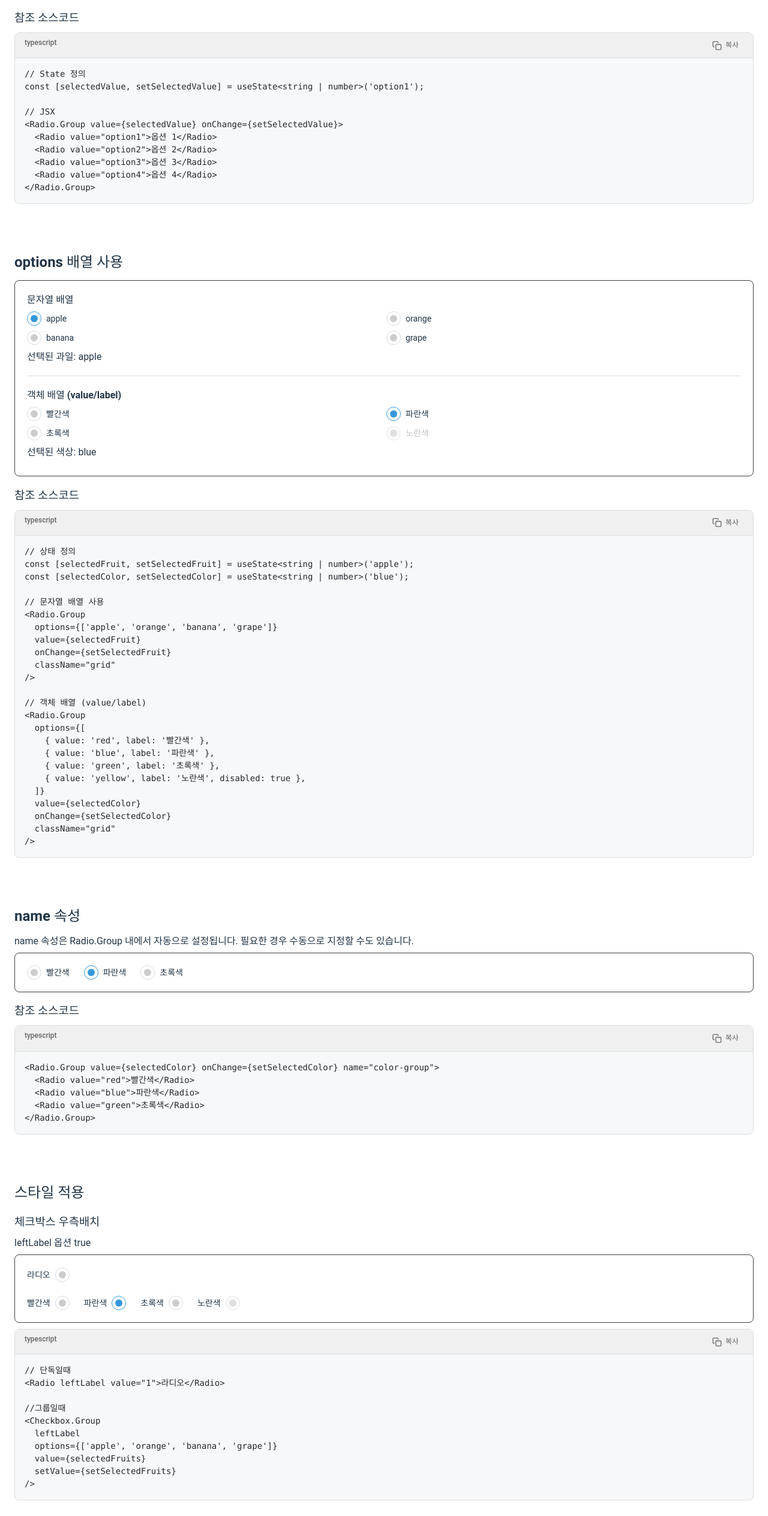
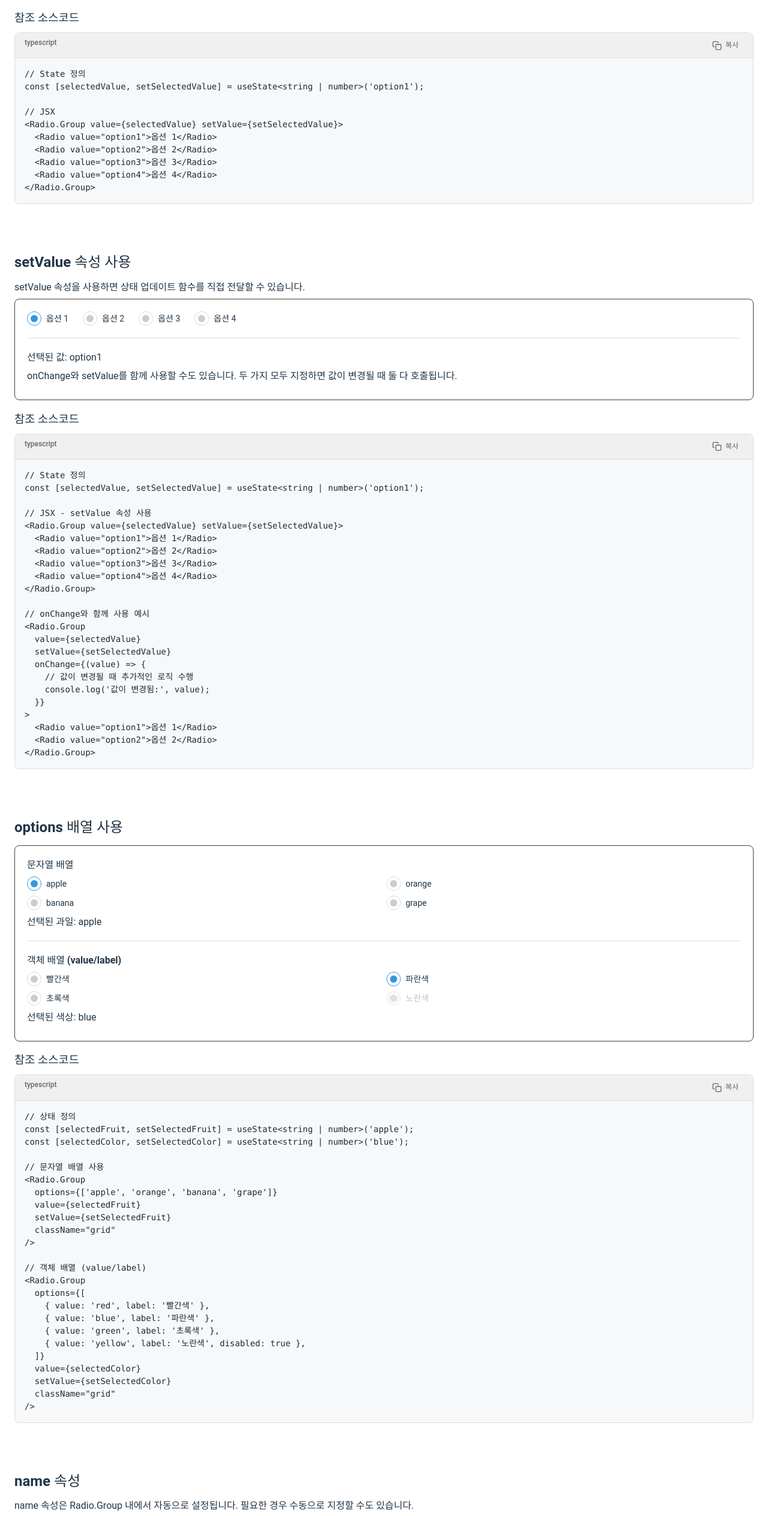
Before and after one commit to anoju/anoju-react, a React (Vite) app: page /guide/radio in a window 1280 px wide. Shown: the part 1919-4446 px from the top of the page at 60% size. Built offline with nearby package versions, Linux system fonts and the light colour scheme.

Commit message:
라디오 업데이트(5)

```diff
--- a/src/components/common/Radio.tsx
+++ b/src/components/common/Radio.tsx
@@ -211,10 +211,7 @@ export const Radio = forwardRef<RadioHandle, RadioProps>(
     return (
       <div ref={rootRef} className={radioClasses}>
         {children && mergedLeftLabel && (
-          <label
-            className={cx(styles.lbl, labelClassName)}
-            htmlFor={radioId}
-          >
+          <label className={cx(styles.lbl, labelClassName)} htmlFor={radioId}>
             {children}
           </label>
         )}
@@ -232,10 +229,7 @@ export const Radio = forwardRef<RadioHandle, RadioProps>(
         />
         <i className={cx(styles.ico, iconClassName)} aria-hidden="true" />
         {children && !mergedLeftLabel && (
-          <label
-            className={cx(styles.lbl, labelClassName)}
-            htmlFor={radioId}
-          >
+          <label className={cx(styles.lbl, labelClassName)} htmlFor={radioId}>
             {children}
           </label>
         )}
@@ -279,6 +273,7 @@ interface RadioGroupProps<T extends string | number = string | number> {
   children?: ReactNode;
   options?: (T | RadioOption<T>)[];
   value?: T;
+  setValue?: ((value: T) => void) | React.Dispatch<React.SetStateAction<T>>;
   onChange?: (value: T) => void;
   className?: string;
   inputClassName?: string;
@@ -299,6 +294,7 @@ const RadioGroupComponent = forwardRef(
       children,
       options,
       value,
+      setValue,
       onChange,
       className = '',
       inputClassName = '',
@@ -320,10 +316,20 @@ const RadioGroupComponent = forwardRef(
     // 라디오 변경 핸들러
     const handleRadioChange = useCallback(
       (radioValue: RadioValue) => {
-        if (!onChange) return;
-        onChange(radioValue as T);
+        // setValue가 있으면 호출
+        if (setValue) {
+          // setValue가 React.Dispatch<React.SetStateAction<T>> 타입인지 확인
+          if (typeof setValue === 'function') {
+            setValue(radioValue as T);
+          }
+        }
+
+        // onChange도 있으면 호출
+        if (onChange) {
+          onChange(radioValue as T);
+        }
       },
-      [onChange]
+      [onChange, setValue]
     );
 
     // Radio 컴포넌트 등록 함수
@@ -346,7 +352,16 @@ const RadioGroupComponent = forwardRef(
         isSwitch,
         leftLabel,
       }),
-      [value, handleRadioChange, name, disabled, registerRadio, isBtn, isSwitch, leftLabel]
+      [
+        value,
+        handleRadioChange,
+        name,
+        disabled,
+        registerRadio,
+        isBtn,
+        isSwitch,
+        leftLabel,
+      ]
     );
 
     // useImperativeHandle을 사용하여 외부에서 호출 가능한 메서드 정의
@@ -375,12 +390,21 @@ const RadioGroupComponent = forwardRef(
         },
         // 새 값 설정
         setValue: (newValue: string | number) => {
+          // setValue가 있으면 호출
+          if (setValue) {
+            // setState 형식이나 일반 함수 형식 모두 지원
+            if (typeof setValue === 'function') {
+              setValue(newValue as T);
+            }
+          }
+
+          // onChange도 있으면 호출
           if (onChange) {
             onChange(newValue as T);
           }
         },
       }),
-      [value, onChange]
+      [value, onChange, setValue]
     );
 
     // 옵션에서 Radio 컴포넌트 생성
--- a/src/pages/guide/radio.tsx
+++ b/src/pages/guide/radio.tsx
@@ -173,7 +173,7 @@ const [selected, setSelected] = useState('option1');
       <section className={styles.section}>
         <h2 className={styles['section-title']}>Radio.Group 사용법</h2>
         <div className={styles.showcase}>
-          <Radio.Group value={selectedValue} onChange={setSelectedValue}>
+          <Radio.Group value={selectedValue} setValue={setSelectedValue}>
             <Radio value="option1">옵션 1</Radio>
             <Radio value="option2">옵션 2</Radio>
             <Radio value="option3">옵션 3</Radio>
@@ -189,11 +189,60 @@ const [selected, setSelected] = useState('option1');
 const [selectedValue, setSelectedValue] = useState<string | number>('option1');
 
 // JSX
-<Radio.Group value={selectedValue} onChange={setSelectedValue}>
+<Radio.Group value={selectedValue} setValue={setSelectedValue}>
   <Radio value="option1">옵션 1</Radio>
   <Radio value="option2">옵션 2</Radio>
   <Radio value="option3">옵션 3</Radio>
   <Radio value="option4">옵션 4</Radio>
+</Radio.Group>`}
+          language="typescript"
+        />
+      </section>
+
+      <section className={styles.section}>
+        <h2 className={styles['section-title']}>setValue 속성 사용</h2>
+        <p className={styles.txt}>
+          setValue 속성을 사용하면 상태 업데이트 함수를 직접 전달할 수 있습니다.
+        </p>
+        <div className={styles.showcase}>
+          <Radio.Group value={selectedValue} setValue={setSelectedValue}>
+            <Radio value="option1">옵션 1</Radio>
+            <Radio value="option2">옵션 2</Radio>
+            <Radio value="option3">옵션 3</Radio>
+            <Radio value="option4">옵션 4</Radio>
+          </Radio.Group>
+          <hr />
+          <p className={styles.txt}>선택된 값: {selectedValue}</p>
+          <p className={styles.txt}>
+            onChange와 setValue를 함께 사용할 수도 있습니다. 두 가지 모두
+            지정하면 값이 변경될 때 둘 다 호출됩니다.
+          </p>
+        </div>
+
+        <h3 className={styles['sub-title']}>참조 소스코드</h3>
+        <CodeHighlight
+          code={`// State 정의
+const [selectedValue, setSelectedValue] = useState<string | number>('option1');
+
+// JSX - setValue 속성 사용
+<Radio.Group value={selectedValue} setValue={setSelectedValue}>
+  <Radio value="option1">옵션 1</Radio>
+  <Radio value="option2">옵션 2</Radio>
+  <Radio value="option3">옵션 3</Radio>
+  <Radio value="option4">옵션 4</Radio>
+</Radio.Group>
+
+// onChange와 함께 사용 예시
+<Radio.Group
+  value={selectedValue}
+  setValue={setSelectedValue}
+  onChange={(value) => {
+    // 값이 변경될 때 추가적인 로직 수행
+    console.log('값이 변경됨:', value);
+  }}
+>
+  <Radio value="option1">옵션 1</Radio>
+  <Radio value="option2">옵션 2</Radio>
 </Radio.Group>`}
           language="typescript"
         />
@@ -206,7 +255,7 @@ const [selectedValue, setSelectedValue] = useState<string | number>('option1');
           <Radio.Group
             options={['apple', 'orange', 'banana', 'grape']}
             value={selectedFruit}
-            onChange={setSelectedFruit}
+            setValue={setSelectedFruit}
             className="grid"
           />
           <p className={styles.txt}>선택된 과일: {selectedFruit}</p>
@@ -220,7 +269,7 @@ const [selectedValue, setSelectedValue] = useState<string | number>('option1');
               { value: 'yellow', label: '노란색', disabled: true },
             ]}
             value={selectedColor}
-            onChange={setSelectedColor}
+            setValue={setSelectedColor}
             className="grid"
           />
           <p className={styles.txt}>선택된 색상: {selectedColor}</p>
@@ -236,7 +285,7 @@ const [selectedColor, setSelectedColor] = useState<string | number>('blue');
 <Radio.Group
   options={['apple', 'orange', 'banana', 'grape']}
   value={selectedFruit}
-  onChange={setSelectedFruit}
+  setValue={setSelectedFruit}
   className="grid"
 />
 
@@ -249,7 +298,7 @@ const [selectedColor, setSelectedColor] = useState<string | number>('blue');
     { value: 'yellow', label: '노란색', disabled: true },
   ]}
   value={selectedColor}
-  onChange={setSelectedColor}
+  setValue={setSelectedColor}
   className="grid"
 />`}
           language="typescript"
@@ -266,7 +315,7 @@ const [selectedColor, setSelectedColor] = useState<string | number>('blue');
         <div className={styles.showcase}>
           <Radio.Group
             value={selectedColor}
-            onChange={setSelectedColor}
+            setValue={setSelectedColor}
             name="color-group"
           >
             <Radio value="red">빨간색</Radio>
@@ -277,7 +326,7 @@ const [selectedColor, setSelectedColor] = useState<string | number>('blue');
 
         <h3 className={styles['sub-title']}>참조 소스코드</h3>
         <CodeHighlight
-          code={`<Radio.Group value={selectedColor} onChange={setSelectedColor} name="color-group">
+          code={`<Radio.Group value={selectedColor} setValue={setSelectedColor} name="color-group">
   <Radio value="red">빨간색</Radio>
   <Radio value="blue">파란색</Radio>
   <Radio value="green">초록색</Radio>
@@ -305,7 +354,7 @@ const [selectedColor, setSelectedColor] = useState<string | number>('blue');
               { value: 'yellow', label: '노란색', disabled: true },
             ]}
             value={selectedColor}
-            onChange={setSelectedColor}
+            setValue={setSelectedColor}
           />
         </div>
         <CodeHighlight
@@ -313,11 +362,16 @@ const [selectedColor, setSelectedColor] = useState<string | number>('blue');
 <Radio leftLabel value="1">라디오</Radio>
 
 //그룹일때
-<Checkbox.Group
+<Radio.Group
   leftLabel
-  options={['apple', 'orange', 'banana', 'grape']}
-  value={selectedFruits}
-  setValue={setSelectedFruits}
+  options={[
+    { value: 'red', label: '빨간색' },
+    { value: 'blue', label: '파란색' },
+    { value: 'green', label: '초록색' },
+    { value: 'yellow', label: '노란색', disabled: true },
+  ]}
+  value={selectedColor}
+  setValue={setSelectedColor}
 />
 `}
           language="typescript"
@@ -347,7 +401,7 @@ const [selectedColor, setSelectedColor] = useState<string | number>('blue');
               { value: 'yellow', label: '노란색', disabled: true },
             ]}
             value={selectedColor}
-            onChange={setSelectedColor}
+            setValue={setSelectedColor}
             className="grid"
           />
         </div>
@@ -368,7 +422,7 @@ const [selectedColor, setSelectedColor] = useState<string | number>('blue');
     { value: 'yellow', label: '노란색', disabled: true },
   ]}
   value={selectedColor}
-  onChange={setSelectedColor}
+  setValue={setSelectedColor}
   className="grid"
 />
 `}
@@ -399,7 +453,7 @@ const [selectedColor, setSelectedColor] = useState<string | number>('blue');
               { value: 'yellow', label: '노란색', disabled: true },
             ]}
             value={selectedColor}
-            onChange={setSelectedColor}
+            setValue={setSelectedColor}
             className="grid"
           />
         </div>
@@ -410,11 +464,17 @@ const [selectedColor, setSelectedColor] = useState<string | number>('blue');
 </Radio>
 
 //그룹일때
-<Checkbox.Group
+<Radio.Group
   isSwitch
-  options={['apple', 'orange', 'banana', 'grape']}
-  value={selectedFruits}
-  setValue={setSelectedFruits}
+  options={[
+    { value: 'red', label: '빨간색' },
+    { value: 'blue', label: '파란색' },
+    { value: 'green', label: '초록색' },
+    { value: 'yellow', label: '노란색', disabled: true },
+  ]}
+  value={selectedColor}
+  setValue={setSelectedColor}
+  className="grid"
 />
 `}
           language="typescript"
@@ -606,7 +666,7 @@ const MyRadioWithRef = () => {
           <Radio.Group
             ref={radioGroupRef}
             value={groupValue}
-            onChange={setGroupValue}
+            setValue={setGroupValue}
             options={[
               { value: 'option1', label: '옵션 1' },
               { value: 'option2', label: '옵션 2' },
@@ -656,11 +716,11 @@ const handleSetValue = (value: string) => {
   radioGroupRef.current?.setValue(value);
 };
 
-// JSX 렌더링
+// JSX 렌더링 - setValue 사용
 <Radio.Group
   ref={radioGroupRef}
   value={groupValue}
-  onChange={setGroupValue}
+  setValue={setGroupValue} // onChange 대신 useState의 setter 함수를 직접 전달
   options={[
     { value: 'option1', label: '옵션 1' },
     { value: 'option2', label: '옵션 2' },
```
